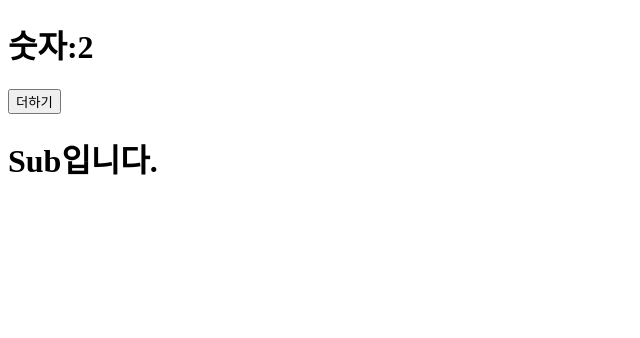
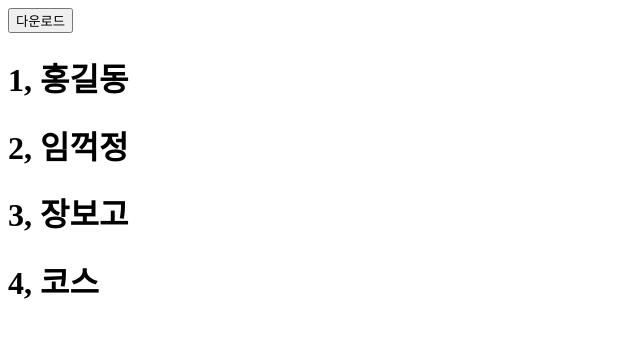
Before and after one commit to stella6767/react-basic, a React (Create React App) app: page / in a window 1280 px wide. Shown: the top 338 px of the page, without its empty margins (0-640 px from the left). Built offline with nearby package versions, Linux system fonts and the light colour scheme.

Commit message:
래퍼런스가 변해야 작동

```diff
--- a/src/App.js
+++ b/src/App.js
@@ -26,21 +26,35 @@ const mystyle = {
 };
 
 function App() {
-  let list = [1, 2, 3];
-  //let number = 1; //상태변수라면 UI가 자동으로 변경됨, 상태값 아님
-  const [number, setNumber] = useState(2); //React안에 hookes 라이브러리 상태값이 됨.
-  const add = () => {
-    //number++;
-    setNumber(number + 1); //리액트한테 number 값 변경할께라고 요청
-    console.log('add', number);
+  // 다운로드 받음
+  console.log('?');
+  const [users, setUsers] = useState([
+    //래퍼런스 변경되야 동작!!! 깊은복사가 필요
+    { id: 1, name: '홍길동' },
+    { id: 2, name: '임꺽정' },
+    { id: 3, name: '장보고' },
+    { id: 4, name: '코스' },
+  ]);
+
+  const download = () => {
+    let sample = [
+      { id: 1, name: '홍길동' },
+      { id: 2, name: '임꺽정' },
+      { id: 3, name: '장보고' },
+      { id: 4, name: '코스' },
+    ];
+    setUsers([...sample]);
   };
 
   //랜더링 시점 = 상태값 변경
   return (
     <div>
-      <h1>숫자:{number}</h1>
-      <button onClick={add}>더하기</button>
-      <Sub />
+      <button onClick={download}>다운로드</button>
+      {users.map((u) => (
+        <h1>
+          {u.id}, {u.name}
+        </h1>
+      ))}
     </div>
   );
 }
```
Also changed, not shown: 1 other file (tests, documents, lock files or other folders).
